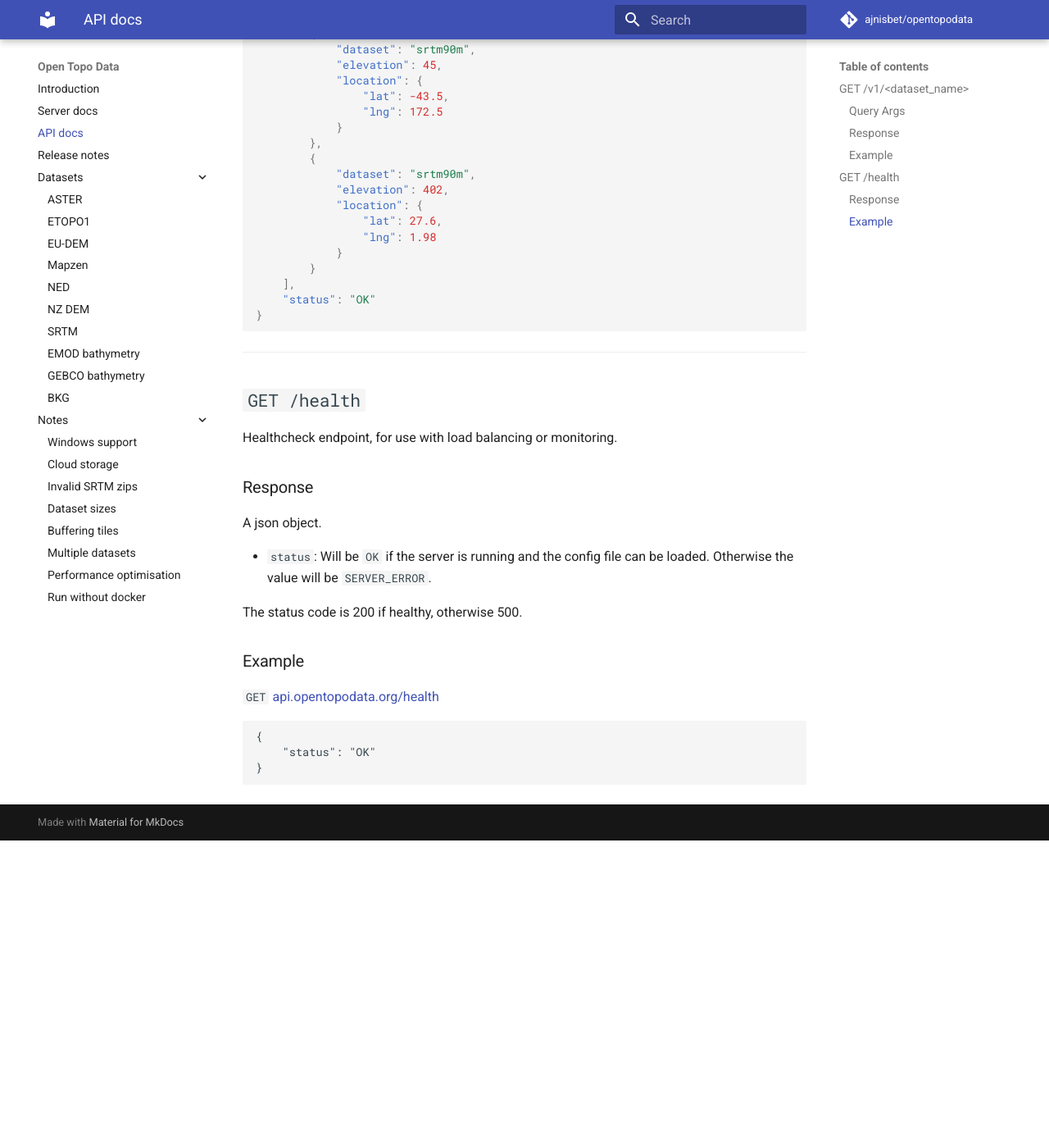
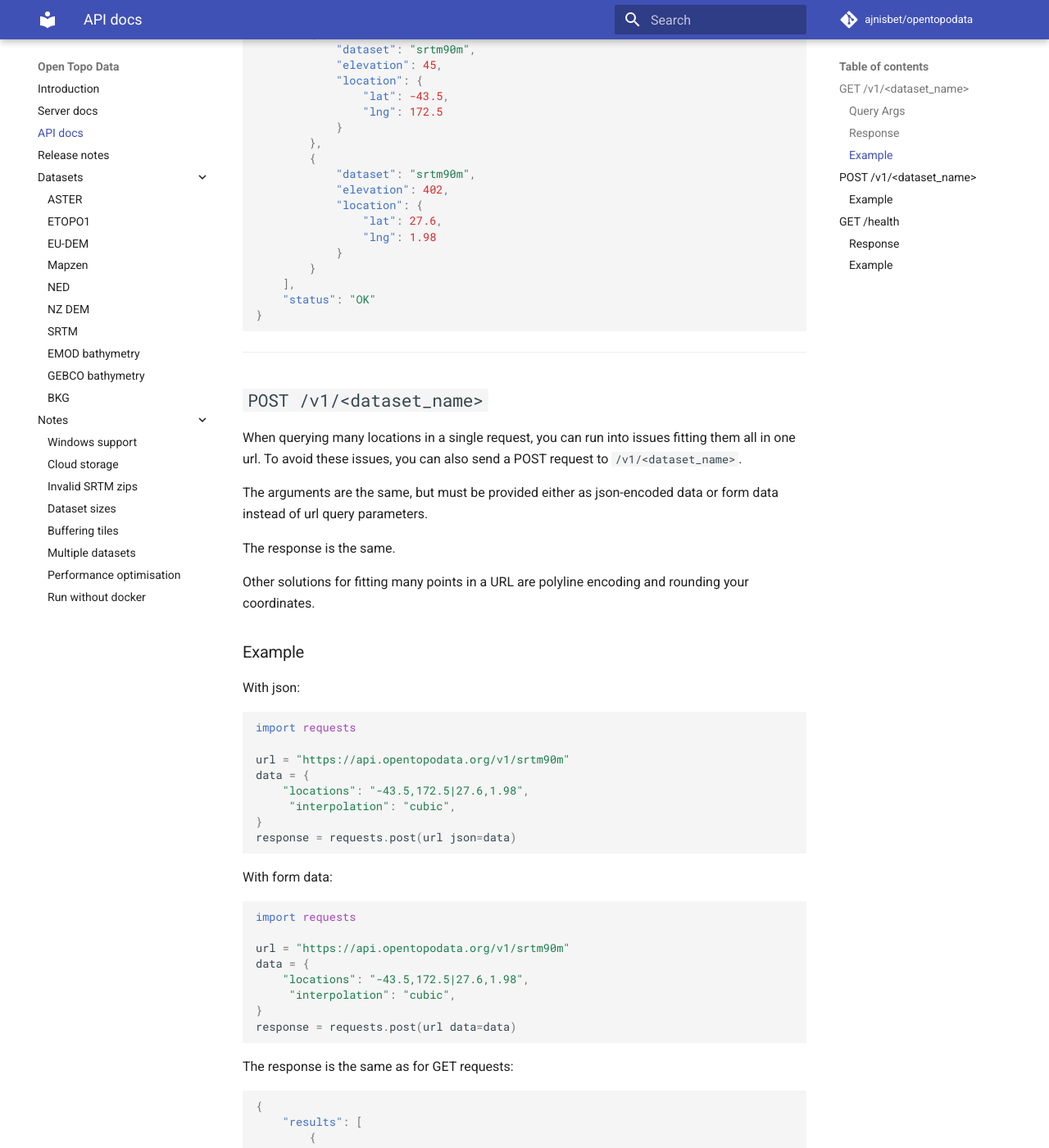
Before and after one commit to ajnisbet/opentopodata, an MkDocs documentation site: the page built from docs/api.md, in a window 1280 px wide and 1400 px high, scrolled down 1836 px. Shown: the whole window at 82% size. Built offline with MkDocs 1.6.1 and Material for MkDocs 9.7.7, drawn with Linux system fonts in a browser that asks for light colours; comment, search, counter and statistics services are not loaded; before the commit the page ends 2861 px from its top, so only the background shows below that.

Commit message:
Add post request
Closes

````diff
--- a/docs/api.md
+++ b/docs/api.md
@@ -81,6 +81,79 @@ Some notes about the elevation value:
 ---
 
 
+
+## `POST /v1/<dataset_name>`
+
+When querying many locations in a single request, you can run into issues fitting them all in one url. To avoid these issues, you can also send a POST request to `/v1/<dataset_name>`.
+
+The arguments are the same, but must be provided either as json-encoded data or form data instead of url query parameters.
+
+The response is the same.
+
+Other solutions for fitting many points in a URL are polyline encoding and rounding your coordinates.
+
+
+### Example
+
+With json:
+
+```python
+import requests
+
+url = "https://api.opentopodata.org/v1/srtm90m"
+data = {
+    "locations": "-43.5,172.5|27.6,1.98",
+     "interpolation": "cubic",
+}
+response = requests.post(url json=data)
+```
+
+
+With form data:
+
+
+```python
+import requests
+
+url = "https://api.opentopodata.org/v1/srtm90m"
+data = {
+    "locations": "-43.5,172.5|27.6,1.98",
+     "interpolation": "cubic",
+}
+response = requests.post(url data=data)
+```
+
+The response is the same as for GET requests:
+
+```json
+{
+    "results": [
+        {
+            "dataset": "srtm90m",
+            "elevation": 45,
+            "location": {
+                "lat": -43.5,
+                "lng": 172.5
+            }
+        },
+        {
+            "dataset": "srtm90m",
+            "elevation": 402,
+            "location": {
+                "lat": 27.6,
+                "lng": 1.98
+            }
+        }
+    ],
+    "status": "OK"
+}
+```
+
+
+
+---
+
+
 ## `GET /health`
 
 
````
Also changed, not shown: docs/changelog.md (+8 -0 lines), 2 other files.
